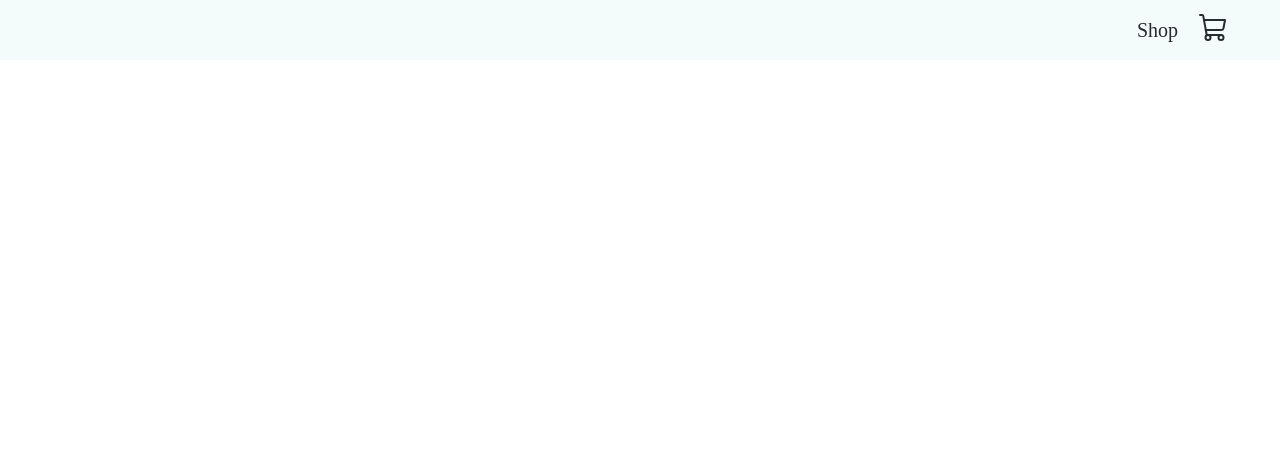
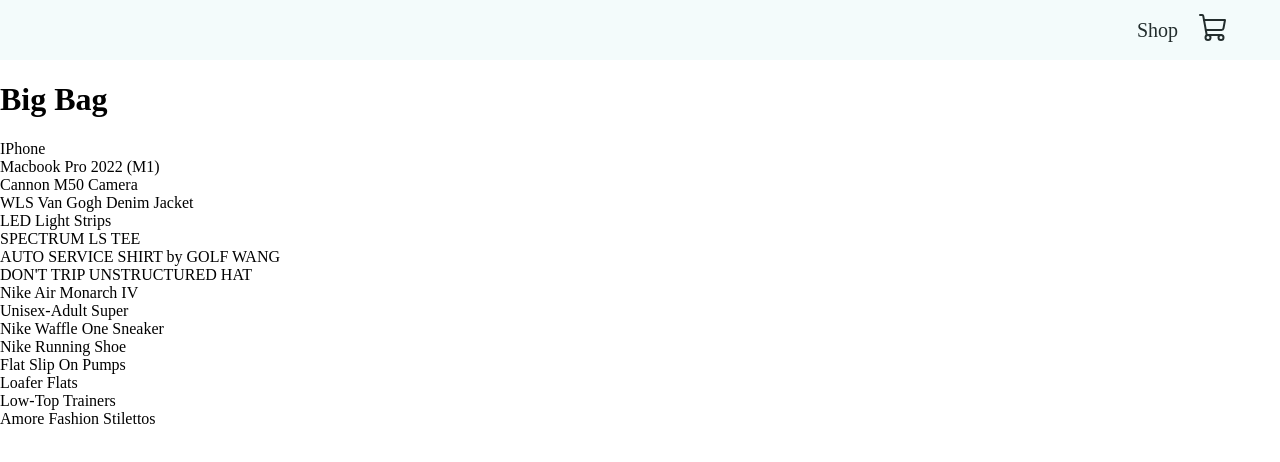
Before and after one commit to anxmukul/Ecommerce, a React (Create React App) app: page / in a window 1280 px wide. Shown: the top 462 px of the page. Built offline with nearby package versions, Linux system fonts and the light colour scheme.

Commit message:
Refactoring

```diff
--- a/src/App.js
+++ b/src/App.js
@@ -1,15 +1,17 @@
 import { BrowserRouter as Router, Routes, Route } from "react-router-dom";
 import Navbar from "./components/navbar";
 import "./App.css"
+import Shop from "./routes/shop/shop";
+import Cart from "./routes/cart/cart";
 
 function App() {
   return (
     <div className="App">
       <Router>
-        <Navbar/>
+      <Navbar/>
       <Routes>
-        <Route path="/"/>
-        <Route path="/cart"/>
+        <Route path="/" element={<Shop/>}/>
+        <Route path="/cart" element={<Cart/>}/>
       </Routes>
       </Router>
     </div>
```
